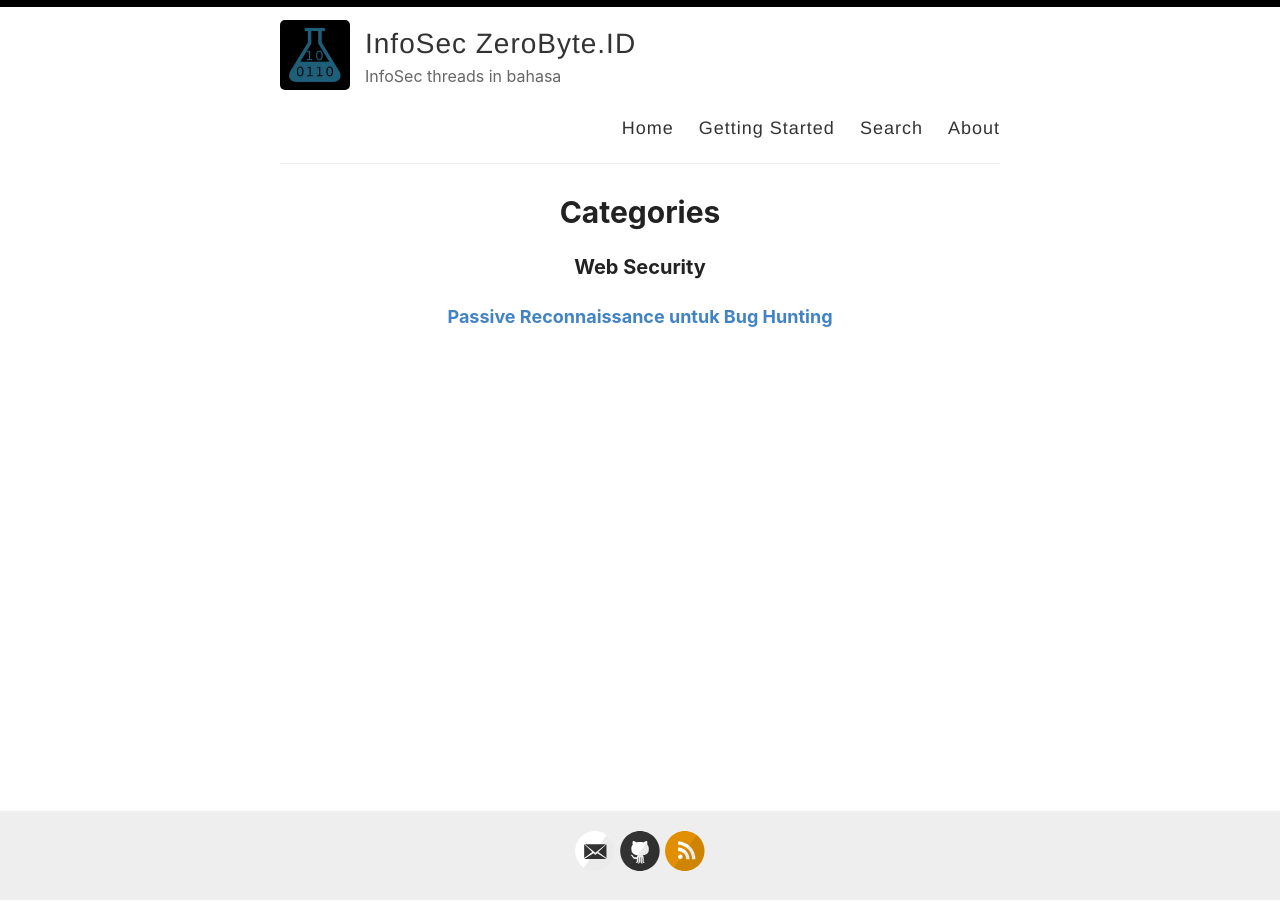
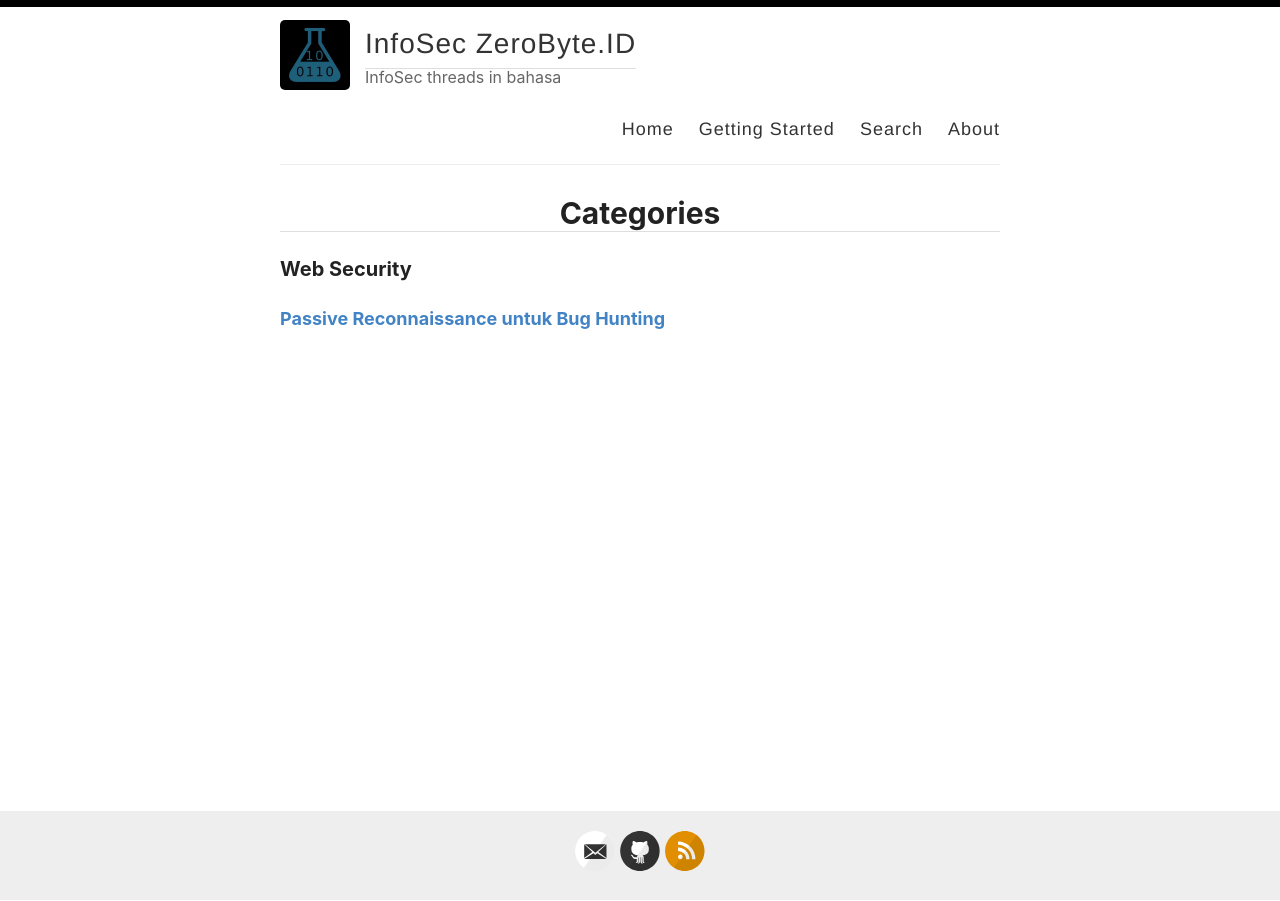
Before and after one commit to amitmerchant1990/reverie, a Jekyll site: the page built from _pages/categories.md, in a window 1280 px wide. Built offline with Jekyll 4.4.1, drawn with Linux system fonts in a browser that asks for light colours.

Commit message:
Update style.scss

```diff
--- a/assets/style.scss
+++ b/assets/style.scss
@@ -45,7 +45,6 @@ h1, h2, h3, h4, h5, h6 {
   line-height: 1.7;
   margin: 1em 0 15px;
   padding: 0;
-  text-align: center;
 
   @include mobile {
     line-height: 1.4;
@@ -57,6 +56,7 @@ h1 {
   a {
     color: inherit;
   }
+  border-bottom: 1px solid #dedede;
 }
 
 h2 {
```
